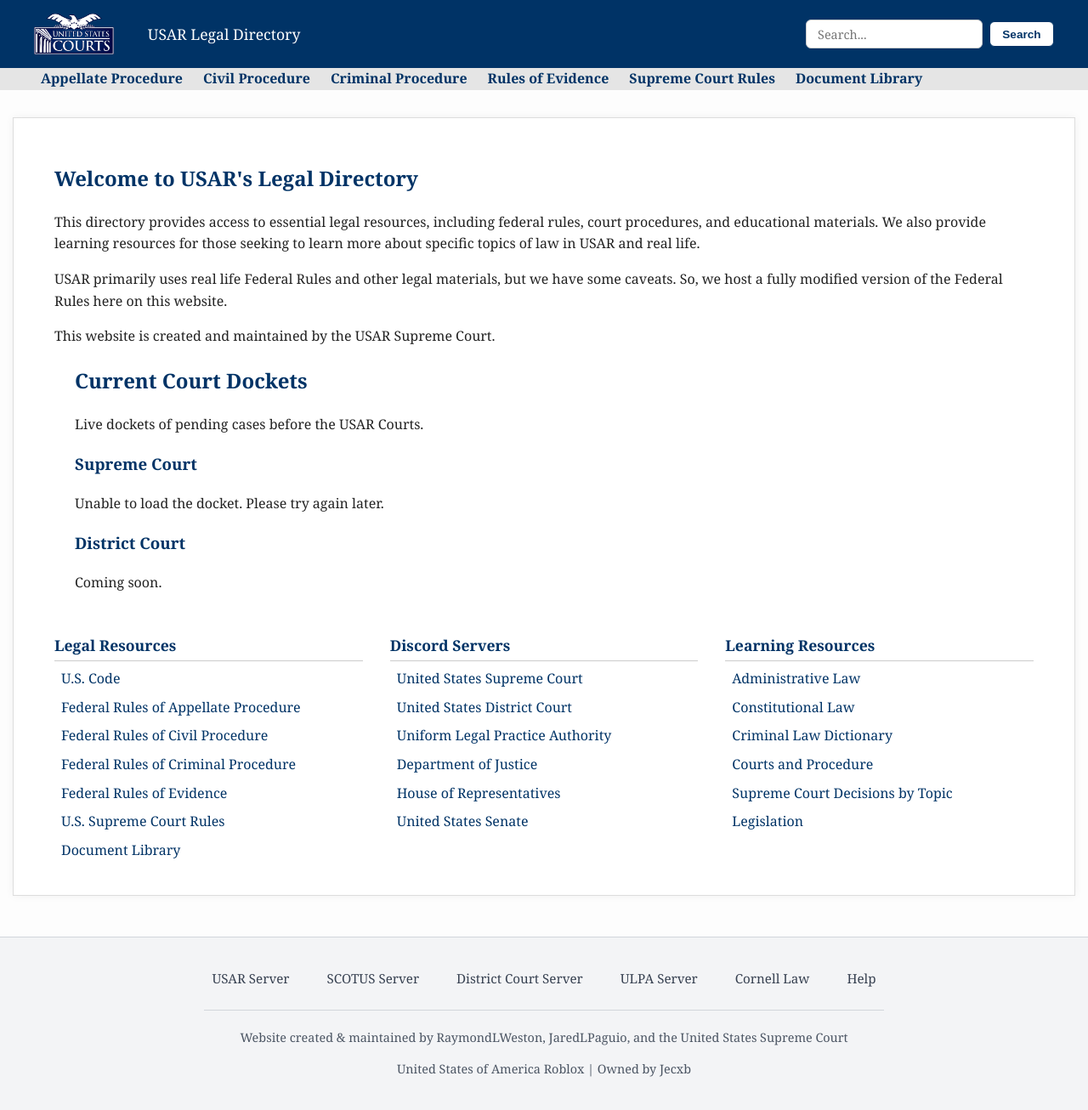
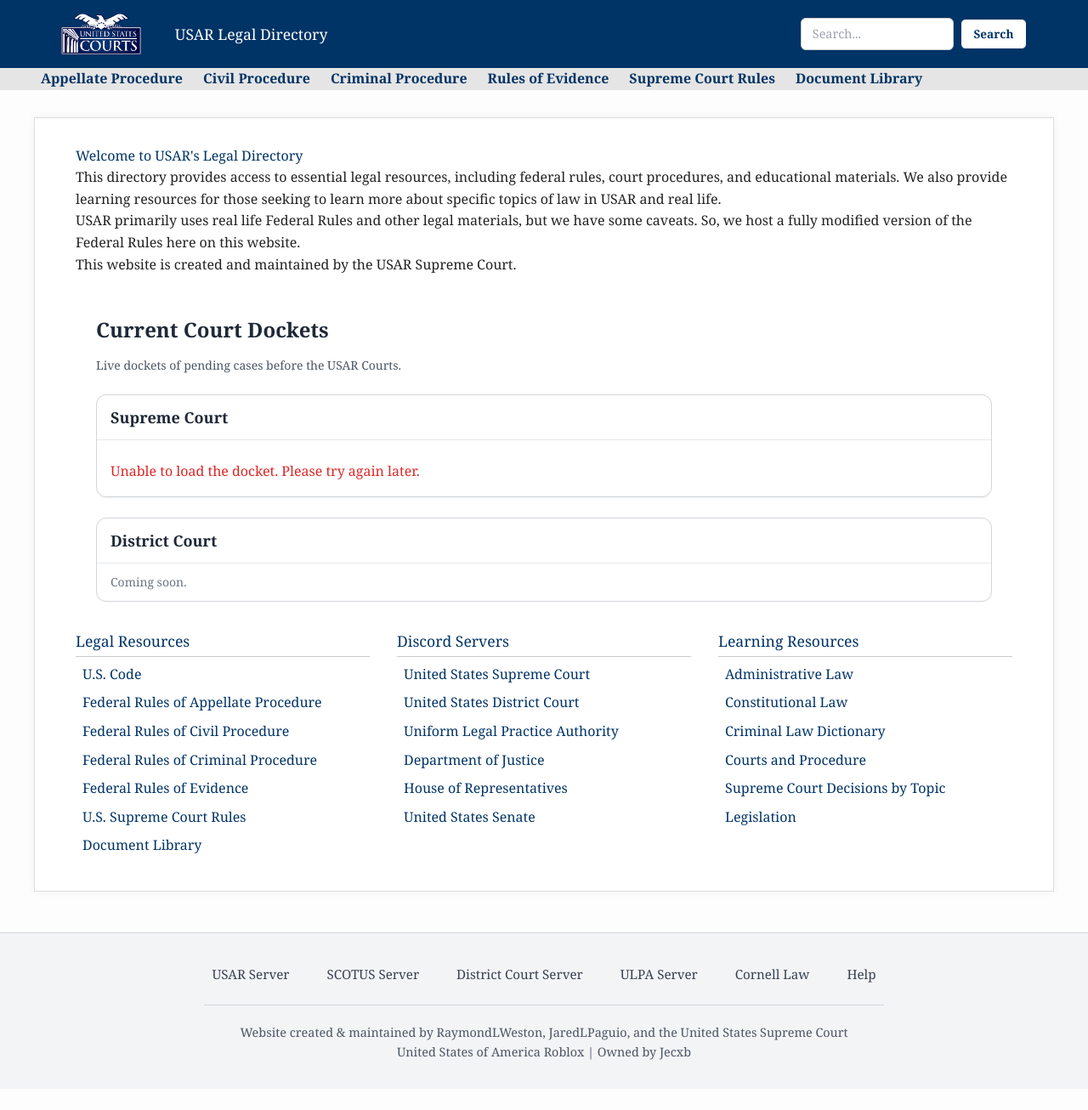
Before and after one commit to usarscotus/legal-directory, a Jekyll site: the page built from index.html, in a window 1280 px wide and 1316 px high. Shown: the top 1306 px of the window at 85% size. Built offline with Jekyll 4.4.1, drawn with Linux system fonts in a browser that asks for light colours.

Commit message:
Add Tailwind CSS CDN to page layout
Included Tailwind CSS via CDN in the page layout to enable utility-first styling across the site.

```diff
--- a/_layouts/page.html
+++ b/_layouts/page.html
@@ -4,6 +4,7 @@
 <head>
     <meta charset="UTF-8">
     <title>{{ page.title }}</title>
+    <link href="https://cdn.jsdelivr.net/npm/tailwindcss@2.2.19/dist/tailwind.min.css" rel="stylesheet">
     <link rel="stylesheet" href="{{ site.baseurl }}/assets/style.css">
 </head>
 
```
